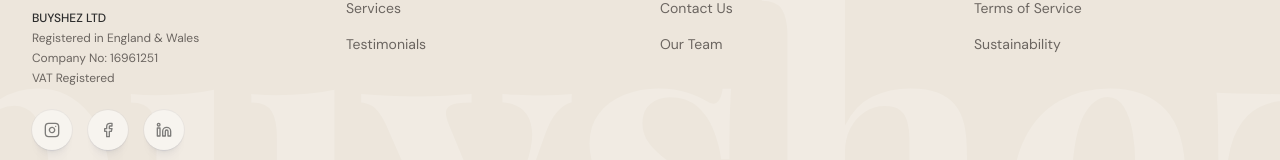
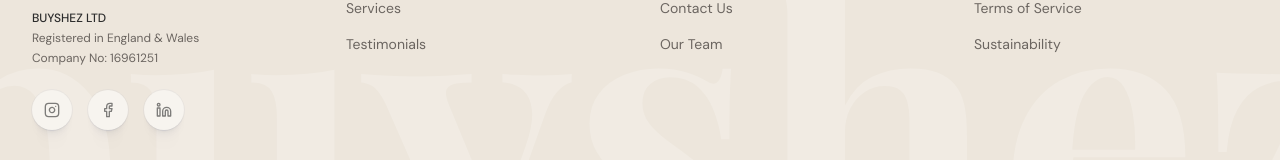
Before and after one commit to Skaps664/buyshez, a Next.js app: page /service in a window 1280 px wide. Shown: the part 10191-10351 px from the top of the page. Built offline with nearby package versions, Linux system fonts and the light colour scheme.

Commit message:
VAT gone

```diff
--- a/components/boty/footer.tsx
+++ b/components/boty/footer.tsx
@@ -63,7 +63,6 @@ export function Footer({ mode = "services" }: FooterProps) {
               <p className="font-medium text-foreground">BUYSHEZ LTD</p>
               <p>Registered in England & Wales</p>
               <p>Company No: 16961251</p>
-              <p>VAT Registered</p>
             </div>
             <div className="flex gap-4">
               <a
```
